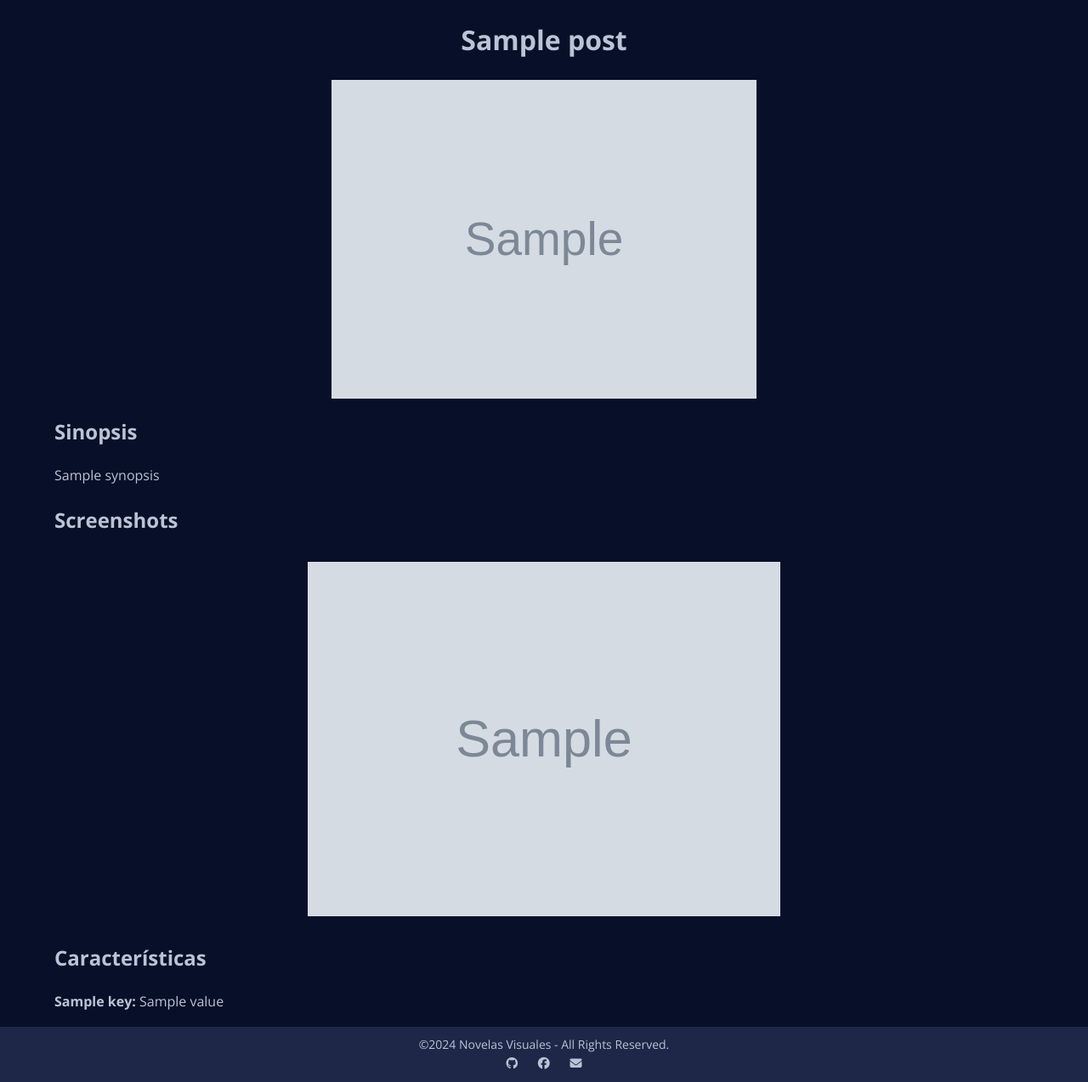
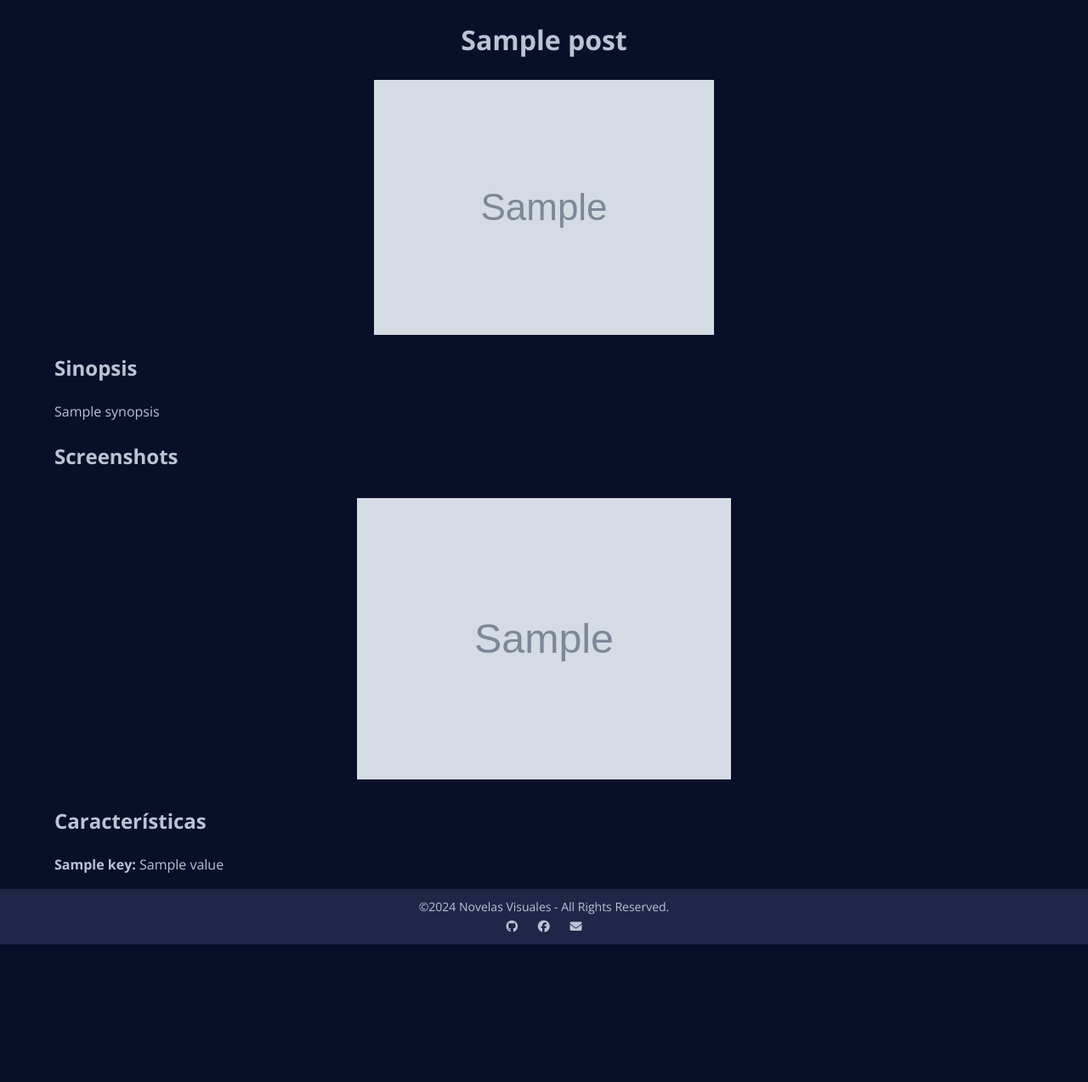
Before and after one commit to avillaq/Biblioteca-Novelas-Visuales, a Django app: template VNDisplay/template/novel_detail.html in a window 1280 px wide. Shown: the part 64-1337 px from the top of the page at 85% size. After the commit the page ends 1175 px from the top, so only its background shows below. Run offline with Django 5.2, Linux system fonts and the light colour scheme; tables that the repository leaves empty hold one stand-in row (values such as "Sample post"); the template is opened without the code that fills it: values that come from a table or form of the project are taken from there, most other values are stand-ins (such as "Sample title", 1, 10 or a date in 2020); grey boxes marked "Sample" are stand-in pictures; parts of the project's set-up code (start-up, migrations or seed data) failed here and were passed over; some libraries are stand-ins or nearby versions.

Commit message:
Update image width in style.css

```diff
--- a/VNDisplay/static/css/style.css
+++ b/VNDisplay/static/css/style.css
@@ -583,7 +583,7 @@ button.btnSubmit {
         text-align: center;
     }
     & img {
-        width: 500px;
+        width: 400px;
         margin: 0 auto;
     }
 }
@@ -592,11 +592,10 @@ button.btnSubmit {
     display: flex;
     justify-content: center;
     flex-wrap: wrap;
-
-    & img {
-        width: calc(50% - 20px);
-        margin: 10px;
-    }
+}
+.screenshots-container .screenshots img{
+    width: calc(40% - 20px);
+    margin: 10px;
 }
 
 /***** Responsive *****/
@@ -623,7 +622,9 @@ button.btnSubmit {
     .instructions-container li {
         width: calc(75% - 20px);
         margin: 10px;
-
+    }
+    .screenshots-container .screenshots img{
+        width: calc(100% - 20px);
     }
 }
 
@@ -652,7 +653,9 @@ button.btnSubmit {
     .instructions-container li {
         width: calc(50% - 20px);
         margin: 10px;
-
+    }
+    .screenshots-container .screenshots img{
+        width: calc(90% - 20px);
     }
 
 }
@@ -675,6 +678,9 @@ button.btnSubmit {
         width: calc(33.3% - 20px);
         margin: 10px;
 
+    }
+    .screenshots-container .screenshots img{
+        width: calc(50% - 20px);
     }
 }
 
```
